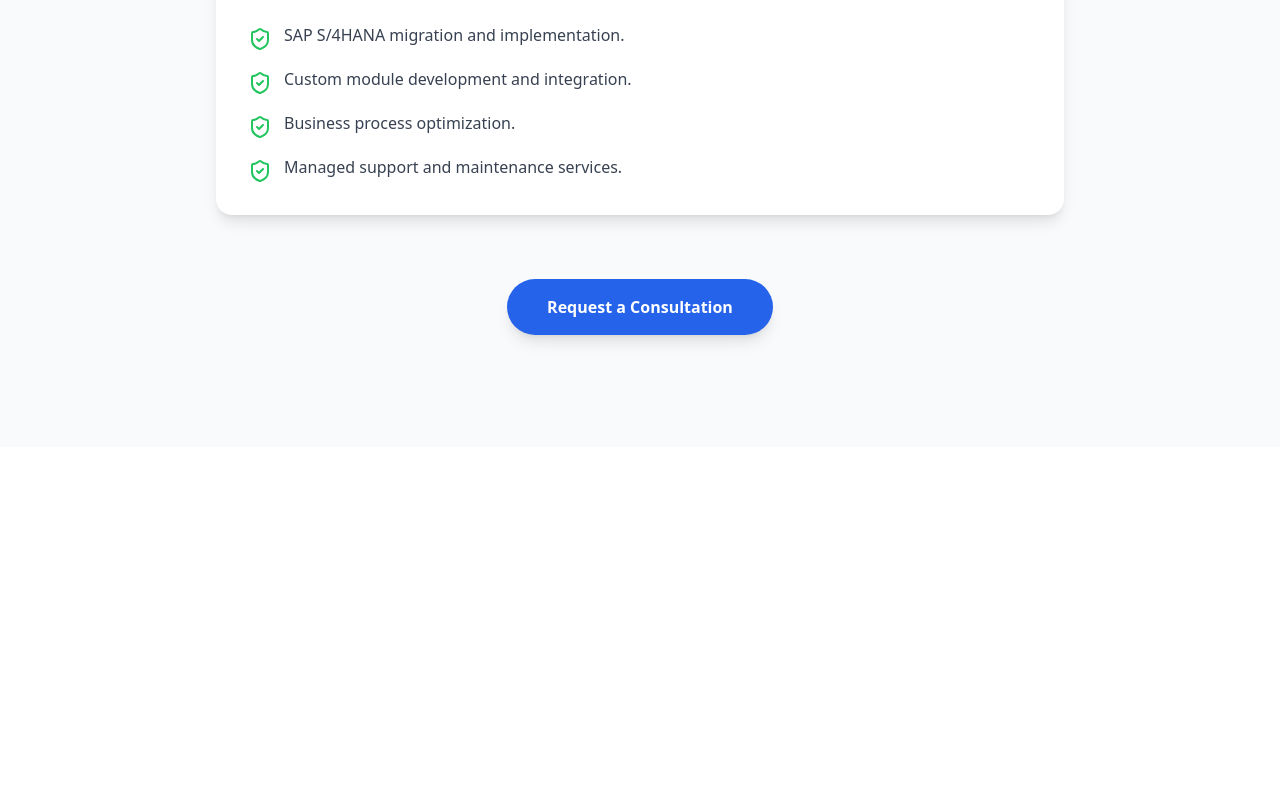
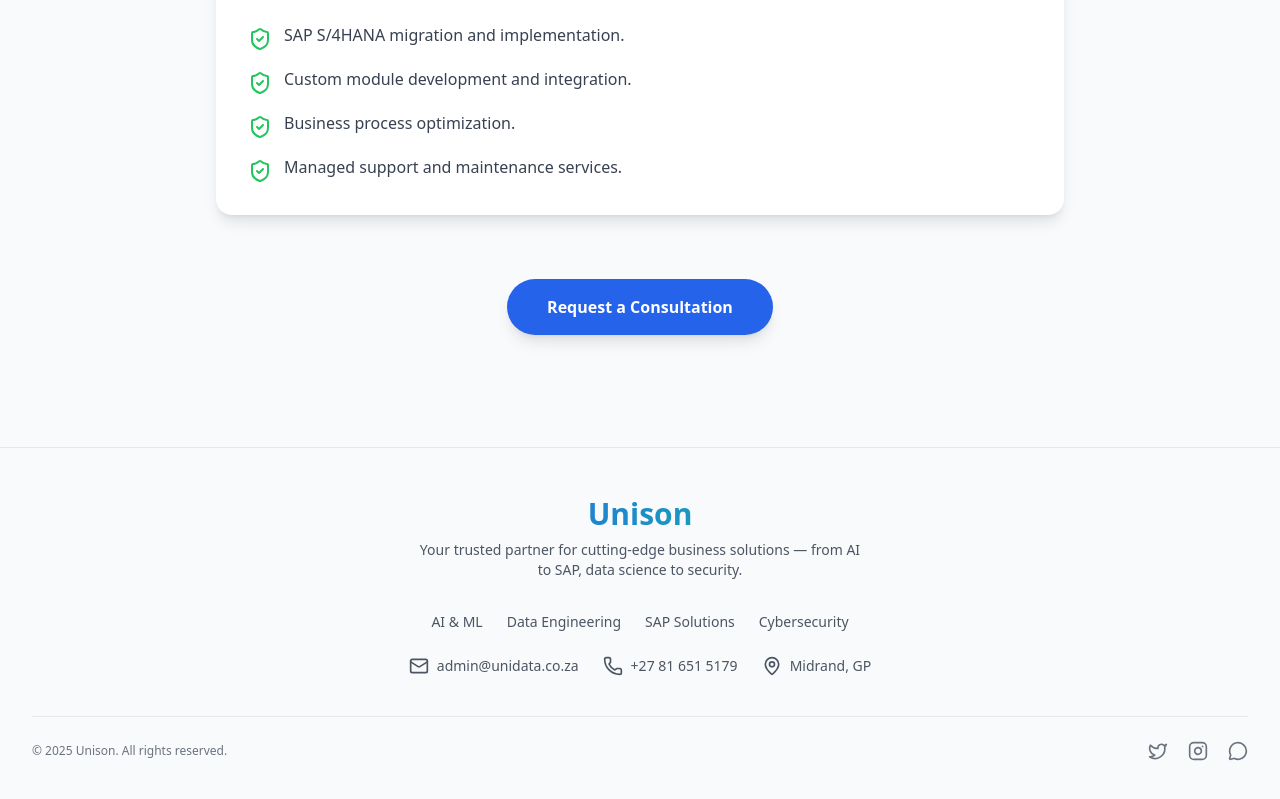
Before and after one commit to webDevMatt-dot/unison-, a React (Create React App) app: page /SAP in a window 1280 px wide. Shown: the part 495-1294 px from the top of the page. Before the commit the page ends 942 px from the top, so only its background shows below. Built offline with nearby package versions, Linux system fonts and the light colour scheme.

Commit message:
UPDATE: separate pages for services + footer links update

```diff
--- a/src/App.tsx
+++ b/src/App.tsx
@@ -20,25 +20,25 @@ function App() {
       icon: <BrainCircuit className="h-10 w-10 mx-auto text-[#08448E]" />,
       title: 'AI & ML Training',
       desc: 'Empower your team with the skills of tomorrow.',
-      link: '/aiml',
+      link: '/AIML',
     },
     {
       icon: <ShieldCheck className="h-10 w-10 mx-auto text-[#08448E]" />,
       title: 'Anti-Virus Packages',
       desc: 'Robust protection tailored for your business.',
-      link: '/antivirus',
+      link: '/AntiVirus',
     },
     {
       icon: <BriefcaseBusiness className="h-10 w-10 mx-auto text-[#08448E]" />,
       title: 'SAP Solutions',
       desc: 'Custom enterprise solutions built on SAP.',
-      link: '/sap',
+      link: '/SAP',
     },
     {
       icon: <BarChart className="h-10 w-10 mx-auto text-[#08448E]" />,
       title: 'Data Engineering & Science',
       desc: 'Turn your data into decisions.',
-      link: '/data',
+      link: '/DataEng',
     },
   ];
 
--- a/src/components/AIML.tsx
+++ b/src/components/AIML.tsx
@@ -2,6 +2,7 @@ import React from 'react';
 import { motion } from 'framer-motion';
 import { BrainCircuit, ShieldCheck } from 'lucide-react';
 import { Navbar } from './Navbar';
+import { Footer } from './Footer';
 
 
 const AiMlPage = () => {
@@ -64,6 +65,7 @@ const AiMlPage = () => {
           </a>
         </div>
       </motion.div>
+    <Footer />
     </div>
   );
 };
--- a/src/components/AntiVirus.tsx
+++ b/src/components/AntiVirus.tsx
@@ -2,6 +2,7 @@ import React from 'react';
 import { motion } from 'framer-motion';
 import { ShieldCheck as PageIcon, ShieldCheck } from 'lucide-react';
 import { Navbar } from './Navbar';
+import { Footer } from './Footer';
 
 const SecurityPage = () => {
   const service = {
@@ -66,6 +67,7 @@ const SecurityPage = () => {
           </a>
         </div>
       </motion.div>
+    <Footer />
     </div>
   );
 };
--- a/src/components/DataEng.tsx
+++ b/src/components/DataEng.tsx
@@ -2,6 +2,7 @@ import React from 'react';
 import { motion } from 'framer-motion';
 import { BarChart, ShieldCheck } from 'lucide-react';
 import { Navbar } from './Navbar';
+import { Footer } from './Footer';
 
 
 const DataPage = () => {
@@ -64,6 +65,7 @@ const DataPage = () => {
           </a>
         </div>
       </motion.div>
+    <Footer />
     </div>
   );
 };
--- a/src/components/Footer.tsx
+++ b/src/components/Footer.tsx
@@ -4,10 +4,10 @@ import { Instagram, Twitter, MessageCircle, Mail, Phone, MapPin } from "lucide-r
 
 export const Footer: React.FC = () => {
   const services = [
-    { name: "AI & ML", href: "/services/ai-machine-learning" },
-    { name: "Data Engineering", href: "/services/data-engineering" },
-    { name: "SAP Solutions", href: "/services/sap-solutions" },
-    { name: "Cybersecurity", href: "/services/cybersecurity" },
+    { name: "AI & ML", href: "/AIML" },
+    { name: "Data Engineering", href: "/DataEng" },
+    { name: "SAP Solutions", href: "SAP" },
+    { name: "Cybersecurity", href: "AntiVirus" },
   ];
 
   const socialLinks = [
--- a/src/components/Navbar.tsx
+++ b/src/components/Navbar.tsx
@@ -3,9 +3,9 @@ import { motion, AnimatePresence } from 'framer-motion';
 import { Menu, X } from 'lucide-react';
 
 const navLinks = [
-  { title: 'Services', href: '#features' },
-  { title: 'About', href: '#about' },
-  { title: 'Contact', href: '#contact' },
+  { title: 'Services', href: '/#features' },
+  { title: 'About', href: '/#about' },
+  { title: 'Contact', href: '/#contact' },
 ];
 
 export const Navbar: React.FC = () => {
--- a/src/components/SAP.tsx
+++ b/src/components/SAP.tsx
@@ -2,6 +2,7 @@ import React from 'react';
 import { motion } from 'framer-motion';
 import { BriefcaseBusiness, ShieldCheck } from 'lucide-react';
 import { Navbar } from './Navbar';
+import { Footer } from './Footer';
 
 
 const SapPage = () => {
@@ -65,6 +66,8 @@ const SapPage = () => {
           </a>
         </div>
       </motion.div>
+    <Footer />
+
     </div>
   );
 };
```
